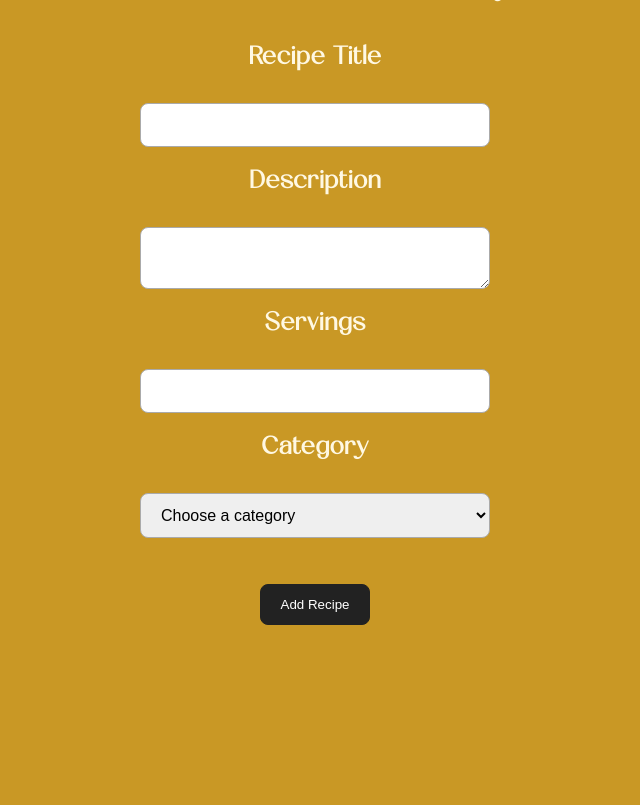
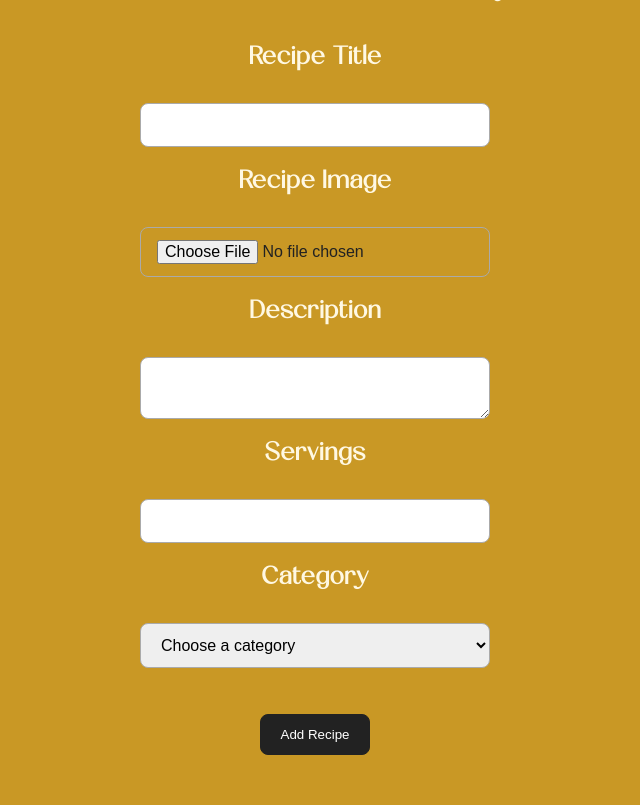
Before and after one commit to ays37-prog/uxid241-ays37, a PHP site: page /create_recipe.php in a window 1280 px wide. Shown: the part 210-1015 px from the top of the page, without its empty margins (325-965 px from the left). Before the commit the page ends 835 px from the top, so only its background shows below. Run offline with PHP 8.4, Linux system fonts and the light colour scheme; the visitor is signed in with stand-in values (Sample User, id 1).

Commit message:
added image form entry

```diff
--- a/create_recipe.php
+++ b/create_recipe.php
@@ -94,13 +94,28 @@ if ($_SERVER['REQUEST_METHOD'] === 'POST') {
     <h1>Add a Recipe</h1>
 
 
-    <form action="create_recipe.php" method="POST">
-      <label for="title"><h2>Recipe Title</h2></label>
-      <input
+<form
+    action="create_recipe.php"
+    method="POST"
+    enctype="multipart/form-data">
+
+
+    <label for="title"><h2>Recipe Title</h2></label>
+    <input
         class="form-input"
         type="text"
         id="title"
         name="title"
+        required>
+
+
+    <label for="recipe_image"><h2>Recipe Image</h2></label>
+    <input
+        class="form-input"
+        type="file"
+        id="recipe_image"
+        name="recipe_image"
+        accept=".jpg,.jpeg,.png,.webp"
         required>
 
 
```
